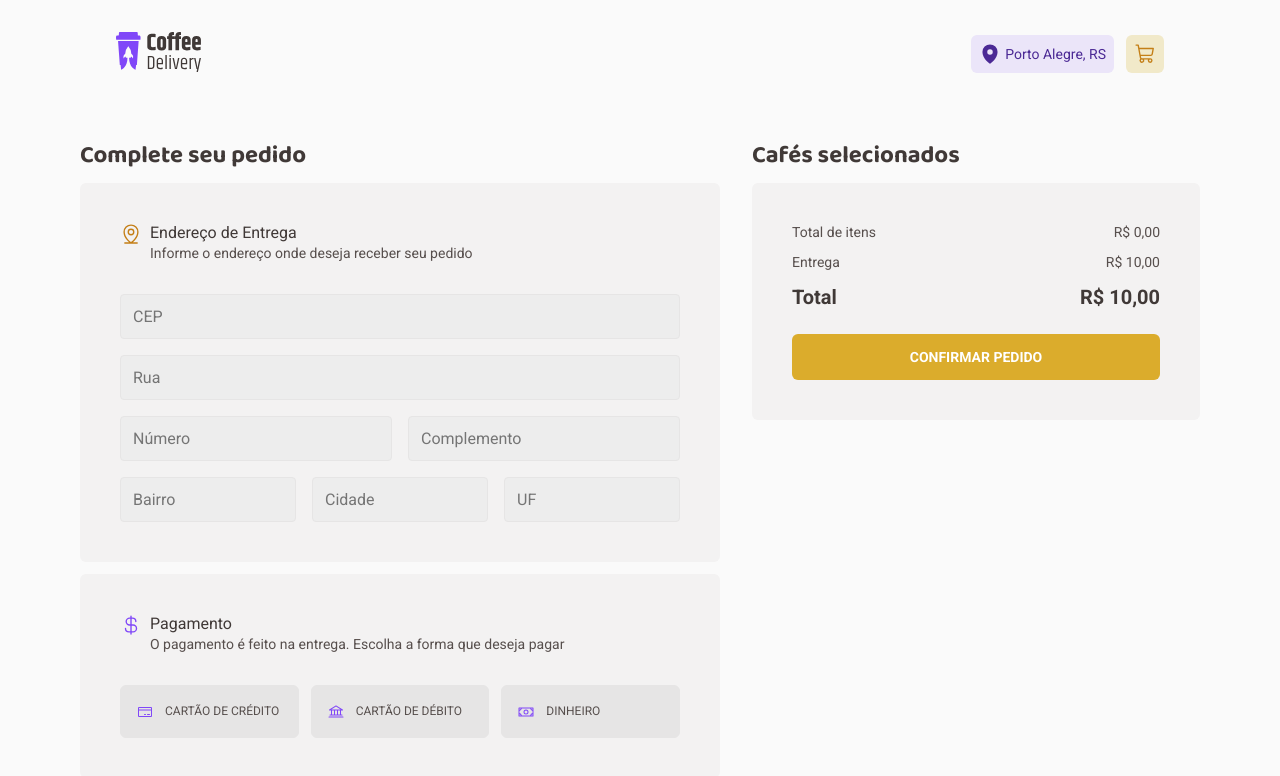
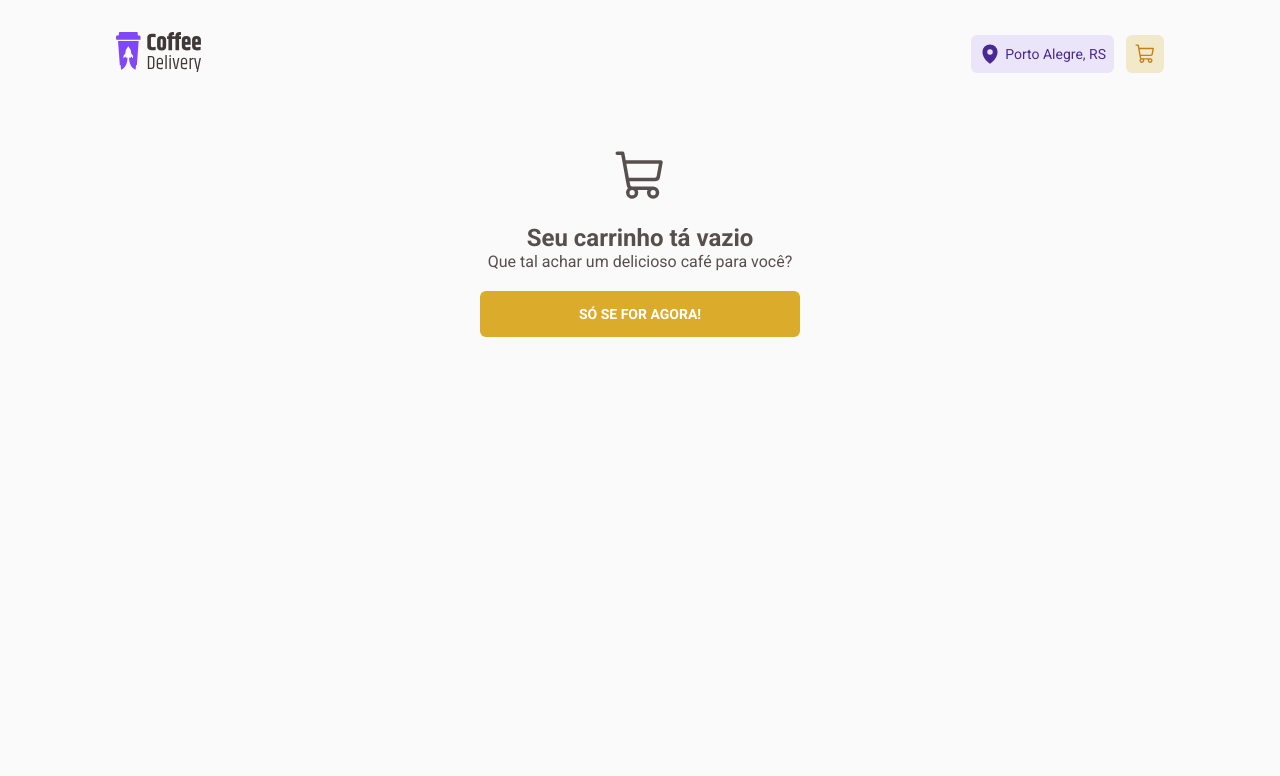
Before and after one commit to netoudi/ignite-reactjs-challenge-02, a React (Vite) app: page /checkout in a window 1280 px wide. Shown: the top 776 px of the page. Built offline with nearby package versions, Linux system fonts and the light colour scheme.

Commit message:
feat: add component Empty

```diff
--- /dev/null
+++ b/src/components/Empty/index.tsx
@@ -0,0 +1,23 @@
+import { Link } from 'react-router-dom';
+import { ShoppingCart } from '@phosphor-icons/react';
+import * as S from './styles';
+
+export type EmptyProps = {
+  title: string;
+  description: string;
+};
+
+export function Empty(props: EmptyProps) {
+  return (
+    <S.Wrapper>
+      <ShoppingCart size={56} />
+      <div>
+        <h2>{props.title}</h2>
+        <p>{props.description}</p>
+      </div>
+      <S.Link as={Link} to="/">
+        só se for agora!
+      </S.Link>
+    </S.Wrapper>
+  );
+}
--- /dev/null
+++ b/src/components/Empty/styles.ts
@@ -0,0 +1,44 @@
+import styled from 'styled-components';
+import { css } from 'styled-components';
+
+export const Wrapper = styled.div`
+  max-width: 40rem;
+  padding: 4rem;
+  margin: 0 auto;
+
+  display: flex;
+  justify-content: center;
+  align-items: center;
+  flex-direction: column;
+  gap: 2rem;
+
+  text-align: center;
+`;
+
+export const Link = styled.a`
+  ${({ theme }) => css`
+    border: none;
+    cursor: pointer;
+
+    width: 100%;
+
+    display: flex;
+    padding: 1.2rem 0.8rem;
+    justify-content: center;
+    align-items: center;
+    gap: 0.4rem;
+    align-self: stretch;
+
+    border-radius: 0.6rem;
+    background: ${theme.colors.primary};
+
+    color: ${theme.colors.white};
+    font-family: Roboto;
+    font-size: 1.4rem;
+    font-style: normal;
+    font-weight: 700;
+    line-height: 160%;
+    text-transform: uppercase;
+    text-decoration: none;
+  `};
+`;
--- a/src/pages/Checkout/index.tsx
+++ b/src/pages/Checkout/index.tsx
@@ -5,6 +5,7 @@ import { zodResolver } from '@hookform/resolvers/zod';
 import { Bank, CreditCard, CurrencyDollar, MapPinLine, Minus, Money, Plus, Trash } from '@phosphor-icons/react';
 import { Box } from '@app/components/Box';
 import { Divider } from '@app/components/Divider';
+import { Empty } from '@app/components/Empty';
 import { useCart } from '@app/hooks/use-cart';
 import { CheckoutFormInputs, checkoutFormSchema } from '@app/pages/Checkout/constants';
 import { centsFormatter } from '@app/utils/formatter';
@@ -34,6 +35,10 @@ export function Checkout() {
       alert('Preenche corretamente o endereço de entrega e a forma de pagamento.');
     }
   }, [errors]);
+
+  if (items.length === 0) {
+    return <Empty title="Seu carrinho tá vazio" description="Que tal achar um delicioso café para você?" />;
+  }
 
   return (
     <S.Wrapper>
```
